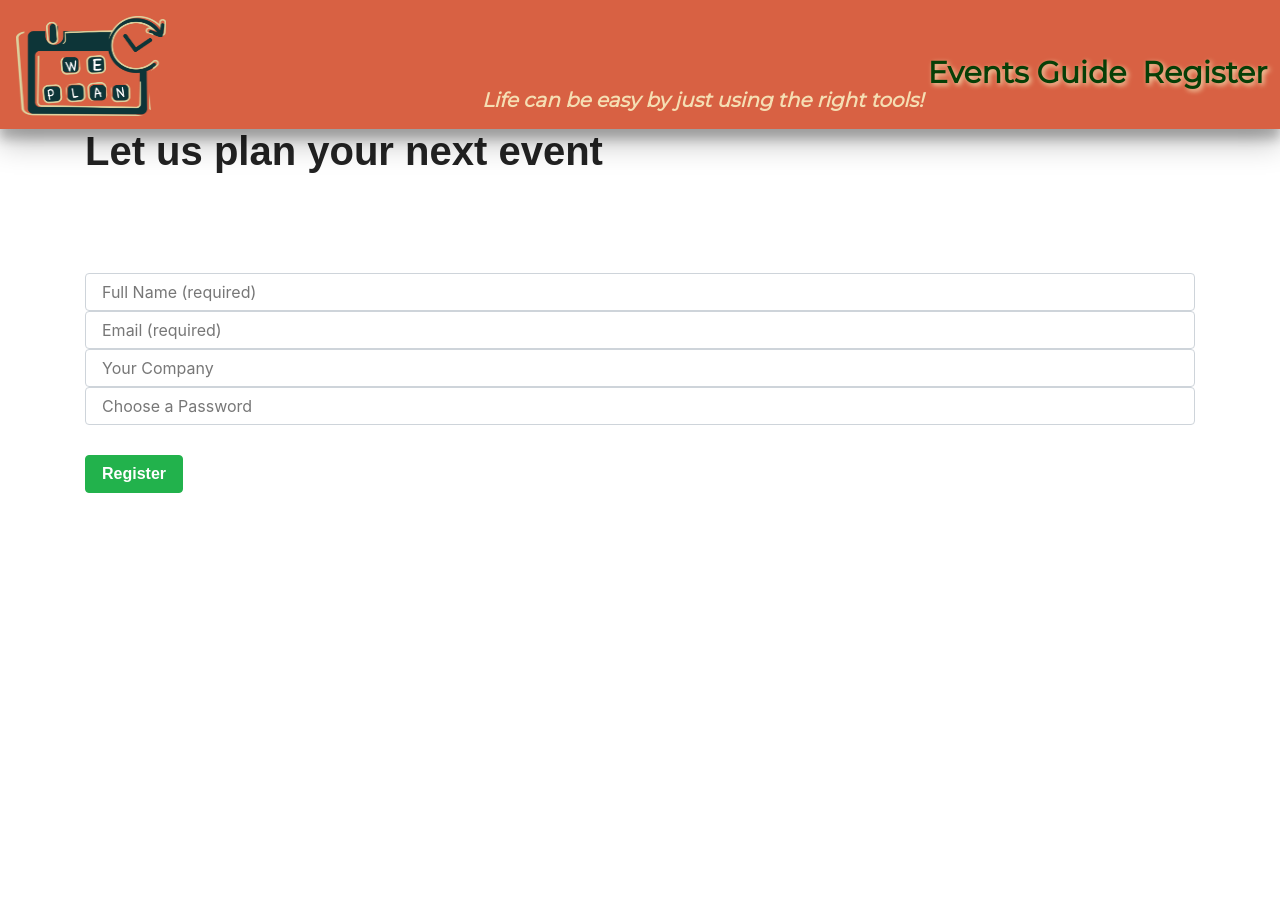
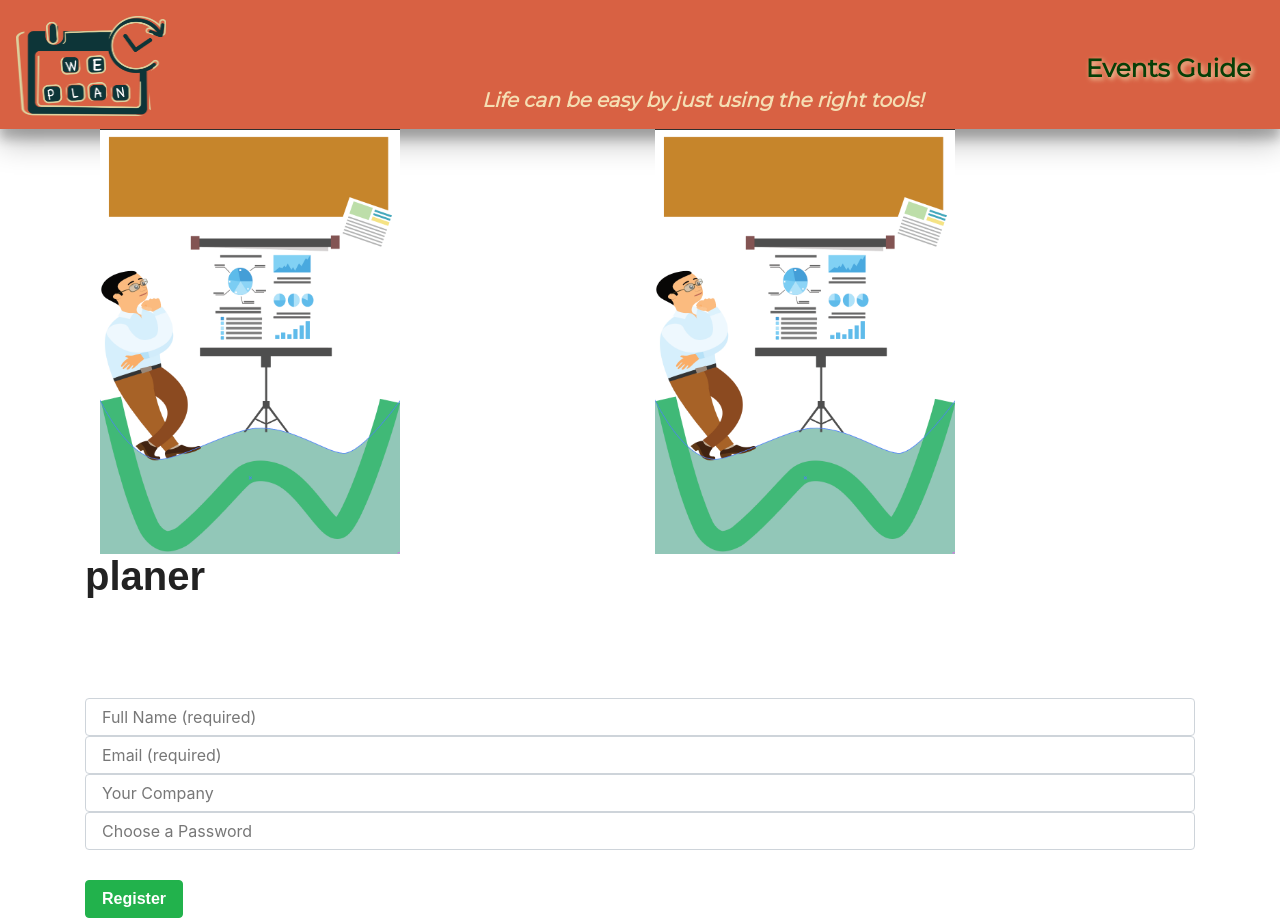
Before and after one commit to sespert/WePlan, a React (Create React App) app in the folder client/: page /register in a window 1280 px wide. Before the commit the page ends 800 px from the top, so only its background shows below. Built offline with nearby package versions, Linux system fonts and the light colour scheme; a web font is replaced by a local one.

Commit message:
register front end

```diff
--- a/client/src/components/Nav/index.js
+++ b/client/src/components/Nav/index.js
@@ -20,7 +20,7 @@ class Nav extends Component {
     }
     return (
       <nav id="navBar" className="navbar navbar-expand-lg">
-          <a className="navbar-brand" href='/' >
+          <a className="navbar-brand" >
             <img src={logo} height="100" width="150" alt="logo"/>
           </a>
 
--- a/client/src/components/Nav/nav.css
+++ b/client/src/components/Nav/nav.css
@@ -5,13 +5,15 @@
 }
 .nav-link{
     font-family:"Montserrat";
-    font-size: 30px;
+    font-size: 25px;
     color:  rgb(7, 63, 7);
     text-shadow: 2px 2px 5px wheat;
     font-weight: 600;
-
+    margin-right: 30px;
 }
-
+a:hover {
+    color:  wheat;
+  }
 .link-cont {
     position: absolute;
     top:5.2%;
--- a/client/src/components/QuestionUser/index.js
+++ b/client/src/components/QuestionUser/index.js
@@ -216,9 +216,9 @@ class QuestionUser extends Component {
                         <li className="nav-item">
                             <a className="nav-link guide-link mr-3" href="/events">Events Guide</a>
                         </li>
-                        <li className="nav-item">
+                        {/* <li className="nav-item">
                             <a className="nav-link logout-link" onClick={this.handleSubmit} href="#">Register</a>
-                        </li>
+                        </li> */}
                     </ul>
                     {
                         (signUpError) ? (
--- /dev/null
+++ b/client/src/components/RegisterContainer/RegisterContainer.css
@@ -0,0 +1,3 @@
+#cardImage3{
+    width:300px;
+}
--- /dev/null
+++ b/client/src/components/RegisterContainer/index.js
@@ -0,0 +1,23 @@
+import React from "react";
+import "./RegisterContainer.css";
+import planerImage from '../../images/planerImage.png'
+function RegisterContainer()
+{
+    return(
+
+<div className="container">
+<div className="row">
+  <div className="col">
+  <img className="card__image" id="cardImage3" src={planerImage} alt=""/>
+  </div>
+  <div className="col">
+  <img className="card__image" id="cardImage3" src={planerImage} alt=""/>
+  </div>
+</div>
+</div>
+
+);
+
+}
+
+export default RegisterContainer;
--- a/client/src/pages/Event.js
+++ b/client/src/pages/Event.js
@@ -5,7 +5,7 @@ import API from "../utils/API";
 import { Redirect } from "react-router-dom";
 import { Container } from "../components/Grid";
 import { List, ListItem } from "../components/List";
-
+// import { Input, TextArea, FormBtn } from "../components/Form";
 import FormLogin from "../components/FormLogin";
 // import FormLogin from "../components/FormLogin";
 import EventBodyInfo from"../components/EventBodyInfo";
@@ -140,10 +140,10 @@ class Event extends Component {
 				<Container>
 					<ul className="navbar-nav flex-row ml-md-auto link-cont">
 						<li className="nav-item">
-							<a className="nav-link guide-link mr-3" href="/events">Events Guide</a>
+							<a className="nav-link guide-link mr-3" href="/events">Complete Events Guide</a>
 						</li>
 						<li className="nav-item">
-							<a className="nav-link logout-link" onClick={this.handleSubmit} href="#">Log In</a>
+							{/* <a className="nav-link logout-link" onClick={this.handleSubmit} href="#">Log In</a> */}
 						</li>
 					</ul>
 
--- a/client/src/pages/List.js
+++ b/client/src/pages/List.js
@@ -143,7 +143,7 @@ class EventsList extends Component {
 				</ul>
 
 				{/* <button onClick={this.logout}>Logout</button> */}
-				<h1>Click to see the info of an event</h1>
+				<h1>Register to plan your next </h1>
 
 				<List styleProp={listStyle}>
 					{this.state.events.map((eve, i) => {
--- a/client/src/pages/Register.js
+++ b/client/src/pages/Register.js
@@ -1,12 +1,16 @@
 import React from "react";
 import { Container } from "../components/Grid";
 import QuestionUser from "../components/QuestionUser";
+import RegisterContainer from"../components/RegisterContainer";
 
 function Register() {
 
     return (
         <Container >
-              <h1>Let us plan your next event</h1>
+<RegisterContainer />
+
+
+              <h1>planer</h1>
             <QuestionUser/>
 
         </Container>
```
Also changed, not shown: client/src/images/planerImage.png (added).
